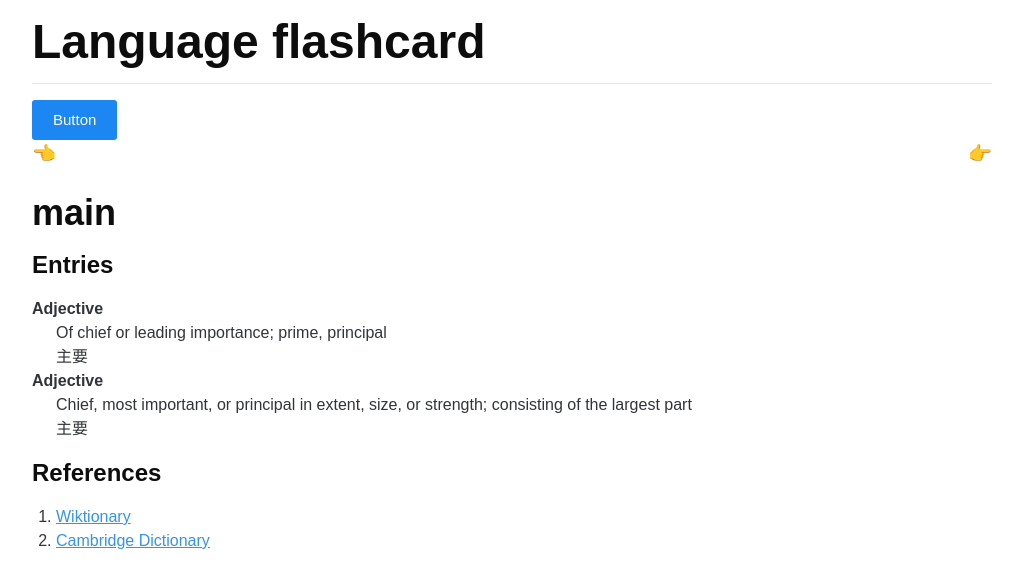
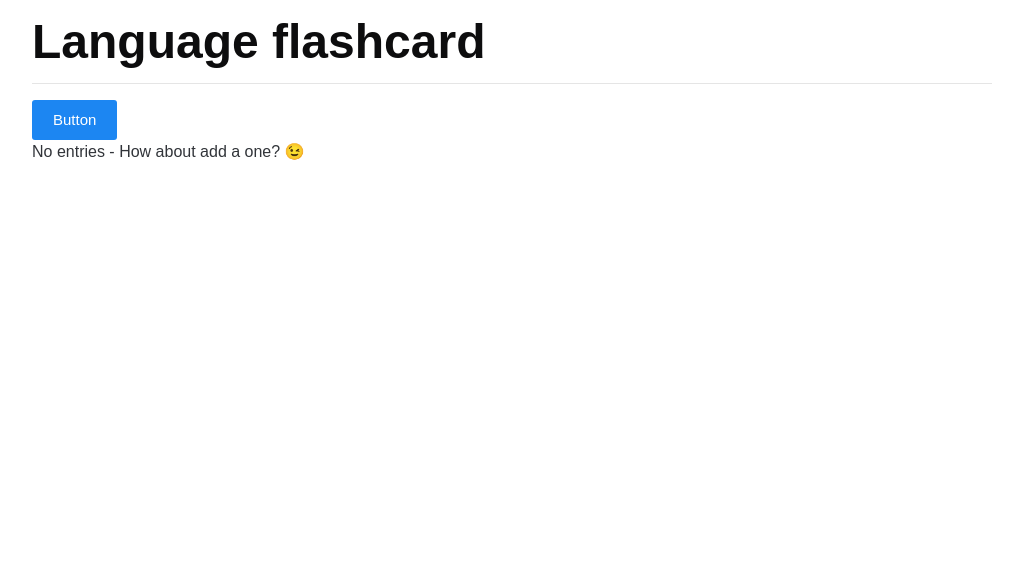
Before and after one commit to iigmir/language-flashcards, a React (Create React App) app: page / in a window 1280 px wide. Shown: the top 588 px of the page, without its empty margins (128-1150 px from the left). Built offline with nearby package versions, Linux system fonts and the light colour scheme.

Commit message:
Make empty

```diff
--- a/src/views/App.js
+++ b/src/views/App.js
@@ -8,7 +8,7 @@ class App extends React.Component {
     constructor(props)
     {
         super(props);
-        this.state = { entries, hide_modal: true, };
+        this.state = { entries: [], hide_modal: true, };
     }
     toggle_modal_flag()
     {
--- a/src/views/Card/index.js
+++ b/src/views/Card/index.js
@@ -28,9 +28,12 @@ class Card extends React.Component {
     }
     render()
     {
-        // https://blog.user.today/html5-semantic-tag-and-microdata-seo/
-        // https://pjchender.blogspot.com/2020/05/relnoreferrer-targetblank.html
-        // https://schema.org/DefinedTerm
+        if( this.entries_length() < 1 )
+        {
+            return (<main className="Card container">
+                <p>No entries - How about add a one? 😉</p>
+            </main>);
+        }
         const { word, references, terms, language } = this.current_entry();
         return (
             <main className="Card container">
```
Also changed, not shown: 1 other file (tests, documents, lock files or other folders).
